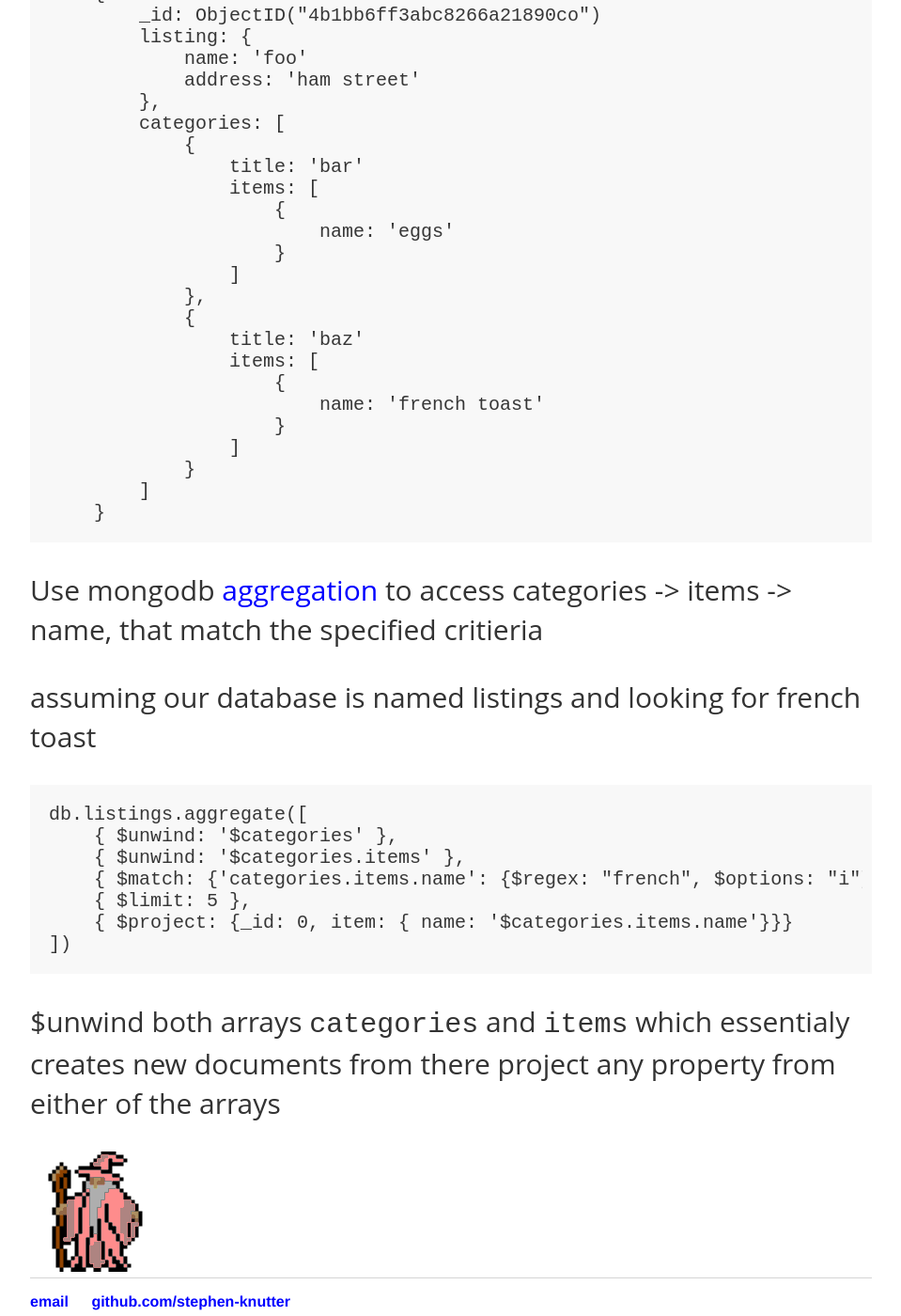
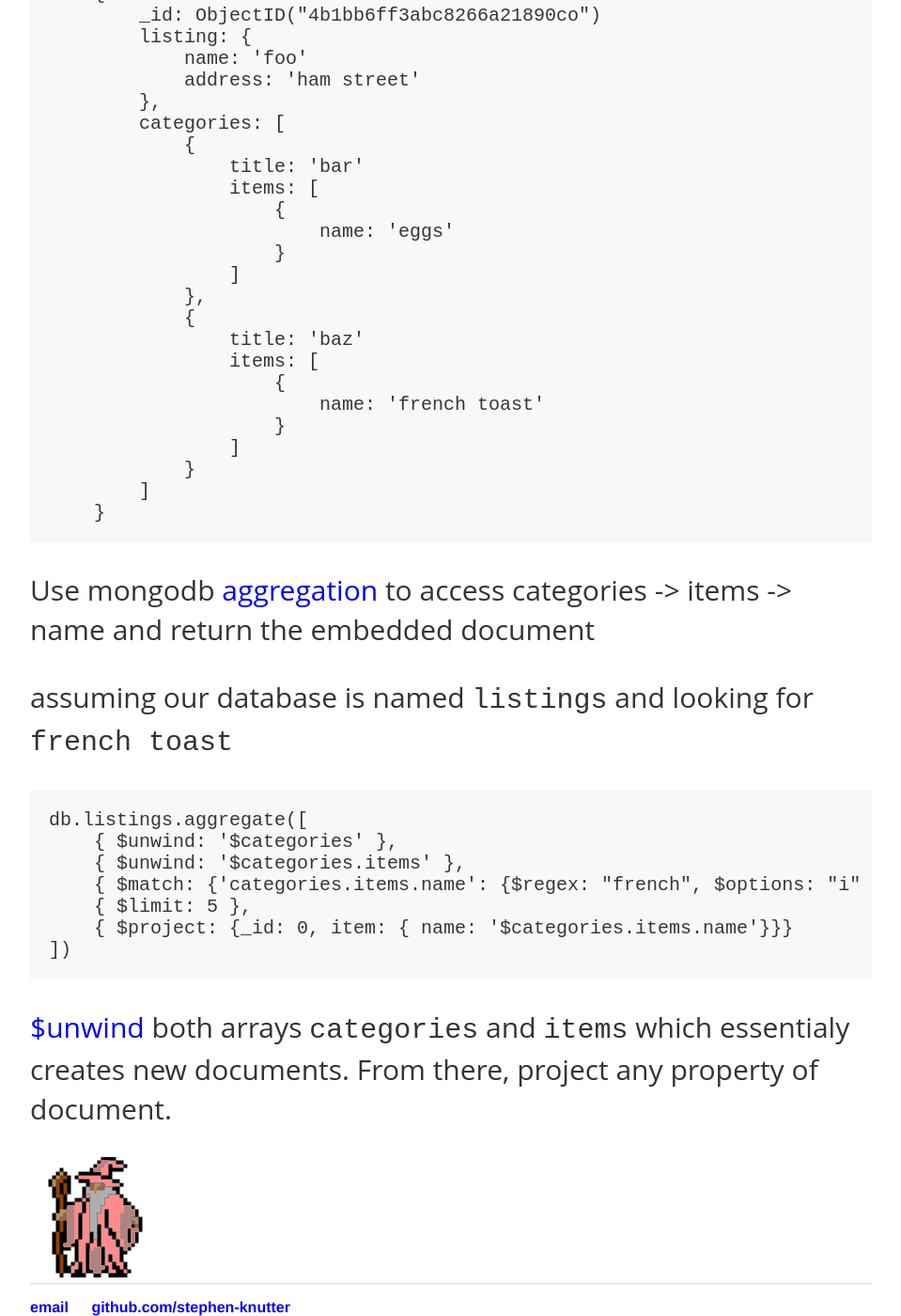
Before and after one commit to stephen-knutter/stephen-knutter.github.io, a Jekyll site: the page built from _posts/2018-11-23-deeply-nested-array-of-subdocuments-mongodb.md, in a window 1280 px wide and 1400 px high, scrolled down 564 px. Shown: the whole window at 94% size, without its empty margins (160-1119 px from the left). Built offline with Jekyll 4.4.1, drawn with Linux system fonts in a browser that asks for light colours; some of the changed text lies outside the part shown.

Commit message:
update posts

````diff
--- a/_posts/2018-11-23-deeply-nested-documents-mongodb.md
+++ b/_posts/2018-11-23-deeply-nested-array-of-subdocuments-mongodb.md
@@ -34,9 +34,9 @@ Example mongodb document
     }
 ```
 
-Use mongodb [aggregation](https://docs.mongodb.com/manual/core/aggregation-pipeline/index.html) to access categories -> items -> name, that match the specified critieria
+Use mongodb [aggregation](https://docs.mongodb.com/manual/core/aggregation-pipeline/index.html) to access categories -> items -> name and return the embedded document
 
-assuming our database is named listings and looking for french toast
+assuming our database is named `listings` and looking for `french toast`
 ```
 db.listings.aggregate([
     { $unwind: '$categories' },
@@ -46,5 +46,5 @@ db.listings.aggregate([
     { $project: {_id: 0, item: { name: '$categories.items.name'}}}
 ])
 ```
-$unwind both arrays `categories` and `items` which essentialy creates new documents
-from there project any property from either of the arrays
+[$unwind](https://docs.mongodb.com/manual/reference/operator/aggregation/unwind/) both arrays `categories` and `items` which essentialy creates new documents.
+From there, project any property of document.
````
Also changed, not shown: other parts of _posts/2018-11-23-deeply-nested-array-of-subdocuments-mongodb.md (+1 -1 lines), _posts/2018-05-12-docker-commands.md (+5 -0 lines).
